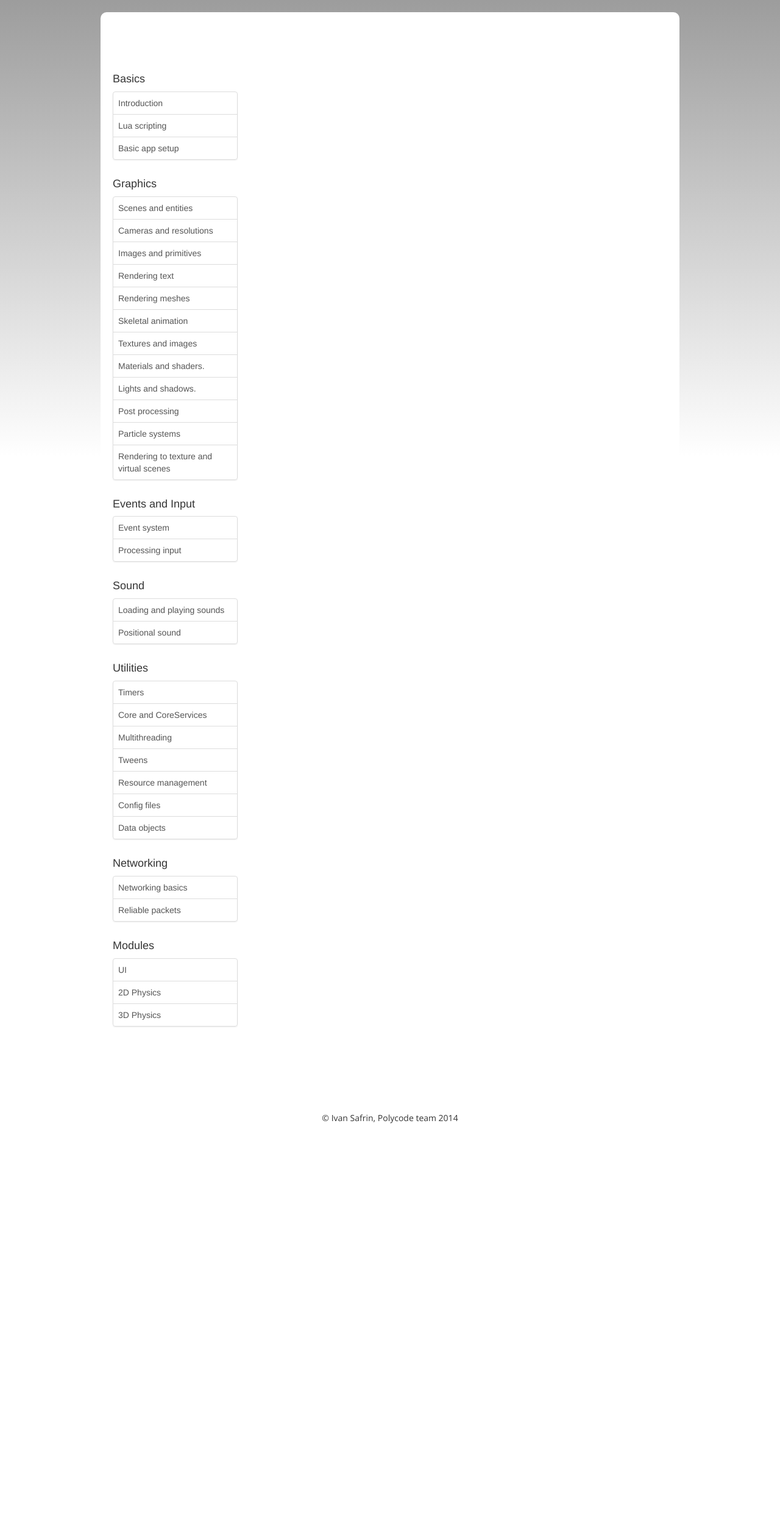
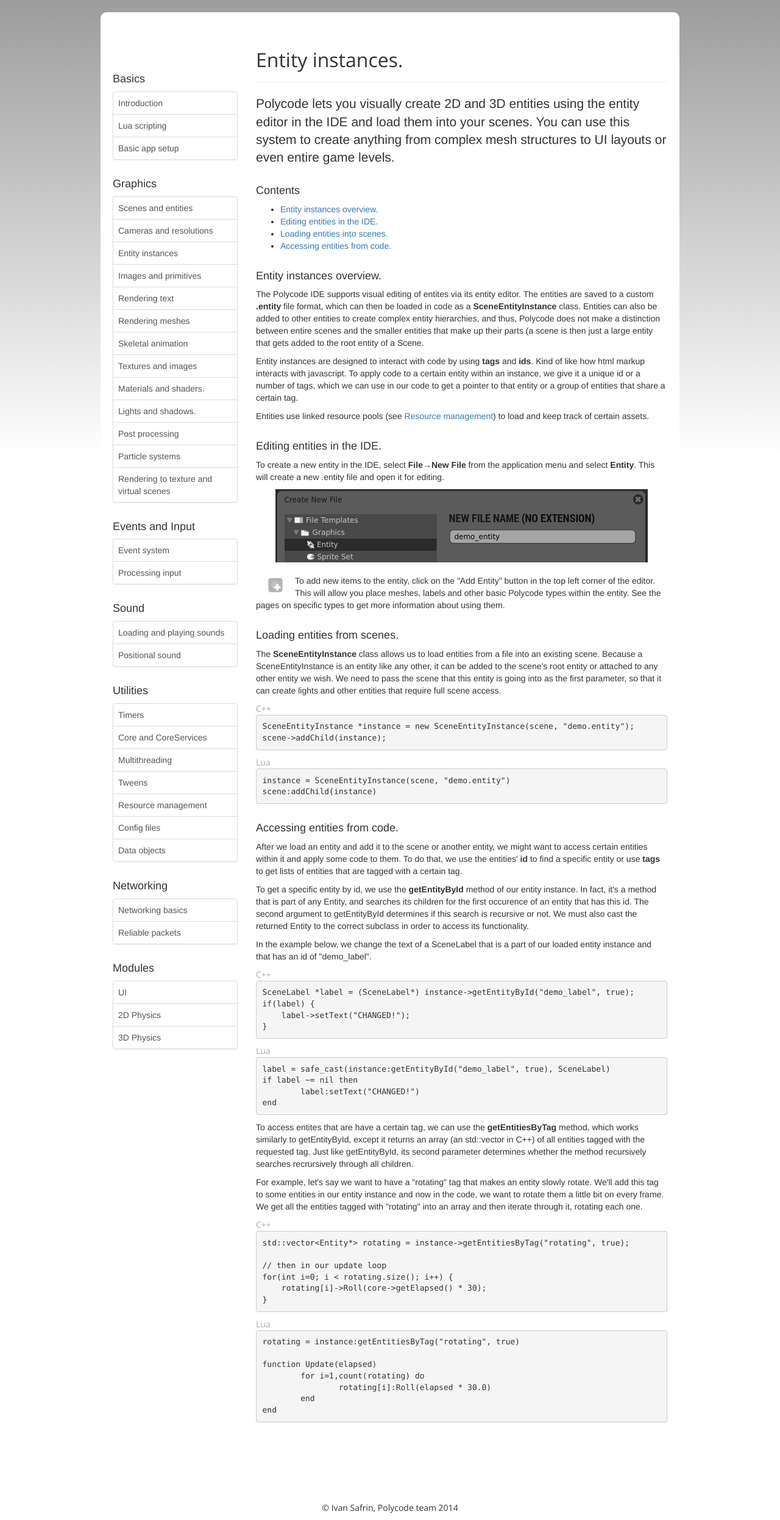
Before and after one commit to ivansafrin/PolycodeSite, a PHP site: page /learn/entities in a window 1280 px wide. Shown: the part 51-2543 px from the top of the page at 61% size. Before the commit the page ends 1893 px from the top, so only its background shows below. Run offline with PHP 8.4, Linux system fonts and the light colour scheme; some libraries are stand-ins or nearby versions.

Commit message:
Added entity instance learning article

```diff
--- a/css/main.css
+++ b/css/main.css
@@ -337,4 +337,5 @@
 
 .limg_c {
 	margin: 5px auto 20px auto;
+	display: block;
 }
--- /dev/null
+++ b/learn/content/entities.html
@@ -0,0 +1,60 @@
+<div class="page-header">
+<h2>Entity instances.</h2>
+</div>
+<p class="lead">Polycode lets you visually create 2D and 3D entities using the entity editor in the IDE and load them into your scenes. You can use this system to create anything from complex mesh structures to UI layouts or even entire game levels.</p>
+<h4>Contents</h4>
+<ul>
+	<li><a href="#overview">Entity instances overview.</a></li>
+	<li><a href="#editing">Editing entities in the IDE.</a></li>
+	<li><a href="#loading">Loading entities into scenes.</a></li>
+	<li><a href="#accessing">Accessing entities from code.</a></li>
+</ul>
+<h4 id="overview">Entity instances overview.</h4>
+<p>The Polycode IDE supports visual editing of entites via its entity editor. The entities are saved to a custom <b>.entity</b> file format, which can then be loaded in code as a <b>SceneEntityInstance</b> class. Entities can also be added to other entities to create complex entity hierarchies, and thus, Polycode does not make a distinction between entire scenes and the smaller entities that make up their parts (a scene is then just a large entity that gets added to the root entity of a Scene.</p>
+<p>Entity instances are designed to interact with code by using <b>tags</b> and <b>ids</b>. Kind of like how html markup interacts with javascript. To apply code to a certain entity within an instance, we give it a unique id or a number of tags, which we can use in our code to get a pointer to that entity or a group of entities that share a certain tag.</p>
+<p>Entities use linked resource pools (see <a href="/learn/resources">Resource management</a>) to load and keep track of certain assets.</p>
+<h4 id="editing">Editing entities in the IDE.</h4>
+<p>To create a new entity in the IDE, select <b>File&rarr;New File</b> from the application menu and select <b>Entity</b>. This will create a new .entity file and open it for editing.</p>
+<img class="limg_c" width="611" src="/learn/images/new_entity.png"/>
+<img class="limg_l" width="24" src="/learn/images/add_entity.png"/>
+<p>To add new items to the entity, click on the "Add Entity" button in the top left corner of the editor. This will allow you place meshes, labels and other basic Polycode types within the entity. See the pages on specific types to get more information about using them.</p>
+<h4 id="loading">Loading entities from scenes.</h4>
+<p>The <b>SceneEntityInstance</b> class allows us to load entities from a file into an existing scene. Because a SceneEntityInstance is an entity like any other, it can be added to the scene's root entity or attached to any other entity we wish. We need to pass the scene that this entity is going into as the first parameter, so that it can create lights and other entities that require full scene access.</p>
+<div class="codeh">C++</div>
+<pre><code class="prettyprint">SceneEntityInstance *instance = new SceneEntityInstance(scene, "demo.entity");
+scene->addChild(instance);</code></pre>
+<div class="codeh">Lua</div>
+<pre><code class="prettyprint">instance = SceneEntityInstance(scene, "demo.entity")
+scene:addChild(instance)</code></pre>
+<h4 id="accessing">Accessing entities from code.</h4>
+<p>After we load an entity and add it to the scene or another entity, we might want to access certain entities within it and apply some code to them. To do that, we use the entities' <b>id</b> to find a specific entity or use <b>tags</b> to get lists of entities that are tagged with a certain tag.</p>
+<p>To get a specific entity by id, we use the <b>getEntityById</b> method of our entity instance. In fact, it's a method that is part of any Entity, and searches its children for the first occurence of an entity that has this id. The second argument to getEntityById determines if this search is recursive or not. We must also cast the returned Entity to the correct subclass in order to access its functionality.</p>
+<p>In the example below, we change the text of a SceneLabel that is a part of our loaded entity instance and that has an id of "demo_label".</p>
+<div class="codeh">C++</div>
+<pre><code class="prettyprint">SceneLabel *label = (SceneLabel*) instance->getEntityById("demo_label", true);
+if(label) {
+    label->setText("CHANGED!");
+}</code></pre>
+<div class="codeh">Lua</div>
+<pre><code class="prettyprint">label = safe_cast(instance:getEntityById("demo_label", true), SceneLabel)
+if label ~= nil then
+	label:setText("CHANGED!")
+end</code></pre>
+<p>To access entites that are have a certain tag, we can use the <b>getEntitiesByTag</b> method, which works similarly to getEntityById, except it returns an array (an std::vector in C++) of all entities tagged with the requested tag. Just like getEntityById, its second parameter determines whether the method recursively searches recrursively through all children.</p>
+<p>For example, let's say we want to have a "rotating" tag that makes an entity slowly rotate. We'll add this tag to some entities in our entity instance and now in the code, we want to rotate them a little bit on every frame. We get all the entities tagged with "rotating" into an array and then iterate through it, rotating each one.</p>
+<div class="codeh">C++</div>
+<pre><code class="prettyprint">std::vector&lt;Entity*&gt; rotating = instance->getEntitiesByTag("rotating", true);
+
+// then in our update loop
+for(int i=0; i < rotating.size(); i++) {
+    rotating[i]->Roll(core->getElapsed() * 30);
+}
+</code></pre>
+<div class="codeh">Lua</div>
+<pre><code class="prettyprint">rotating = instance:getEntitiesByTag("rotating", true)
+
+function Update(elapsed)
+	for i=1,count(rotating) do
+		rotating[i]:Roll(elapsed * 30.0)
+	end
+end</code></pre>
--- a/learn/content/setup.html
+++ b/learn/content/setup.html
@@ -47,9 +47,9 @@
 	core->Render();
 }</code></pre>
 <h4 id="lua_ide">Polycode Lua applications using the IDE.</h4>
-<p>To create new Lua application in the IDE, select File->New Project from the application menu and choose a template to start with.</p>
+<p>To create new Lua application in the IDE, select <b>File&rarr;New Project</b> from the application menu and choose a template to start with.</p>
 <img class="limg_c" width="100%" src="/learn/images/new_project.png"/>
-<p>You don't have to write any code to initialize a Lua application, it will run even with a blank source file and updated and rendered automatically. To run the application, click on the big play button or choose Project->Run Project from the application menu.</p>
+<p>You don't have to write any code to initialize a Lua application, it will run even with a blank source file and updated and rendered automatically. To run the application, click on the big play button or choose <b>Project&rarr;Run</b> Project from the application menu.</p>
 <p>You can change the application's default settings by clicking on the polyproject file in the project tree. This will allow you to change the resolution, texture filtering options, link dynamic modules, add fonts to your application and set the main lua source file for your app. By default, the main source file of a new application is <b>Main.lua</b></p>
 <img class="limg_c" width="100%" src="/learn/images/project_options.png"/>
 <h4 id="lua_standalone">Polycode Lua applications using commmand line tools.</h4>
--- a/learn/learn_header.php
+++ b/learn/learn_header.php
@@ -14,6 +14,7 @@
 	<div class="list-group">
             <a href="/learn/scenes" class="list-group-item">Scenes and entities</a>
             <a href="/learn/cameras" class="list-group-item">Cameras and resolutions</a>
+            <a href="/learn/entities" class="list-group-item">Entity instances</a>
             <a href="/learn/primitives" class="list-group-item">Images and primitives</a>
             <a href="/learn/text" class="list-group-item">Rendering text</a>
             <a href="/learn/meshes" class="list-group-item">Rendering meshes</a>
```
Also changed, not shown: learn/images/add_entity.png (added), learn/images/new_entity.png (added).
